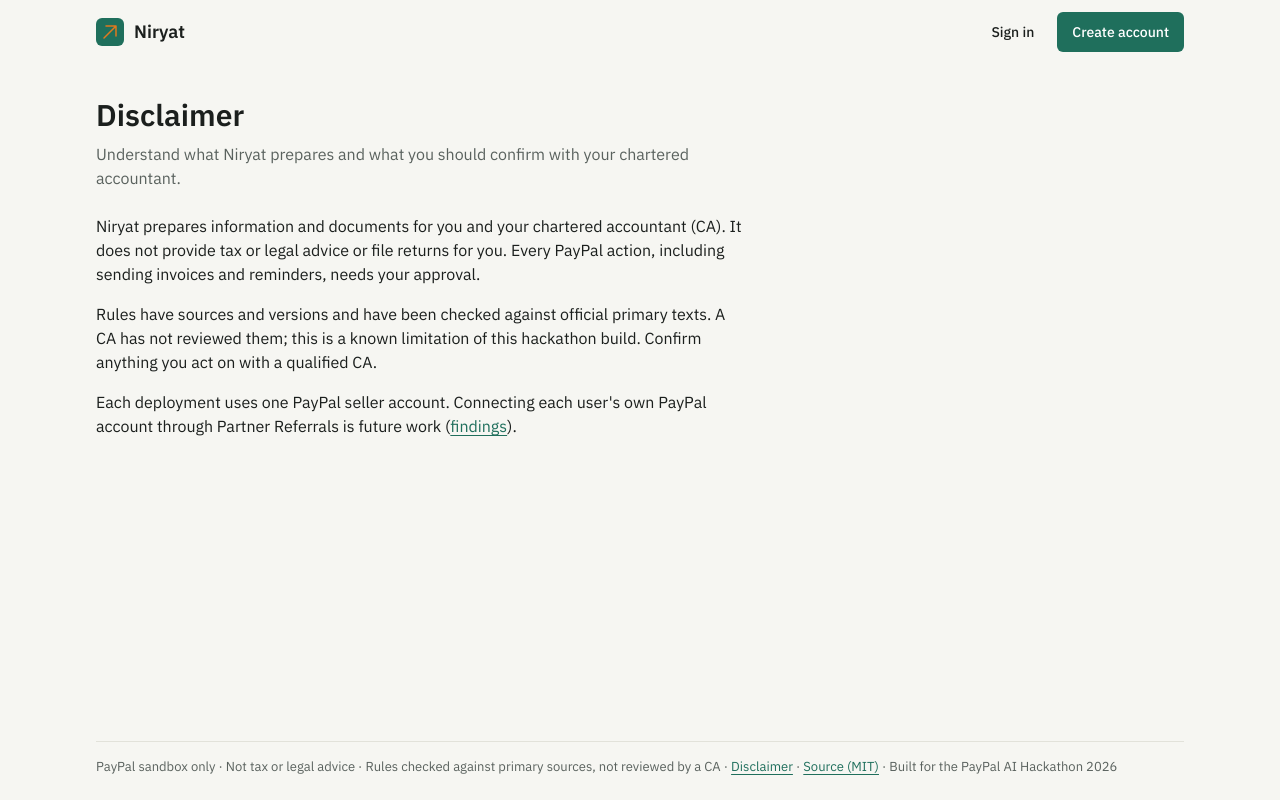
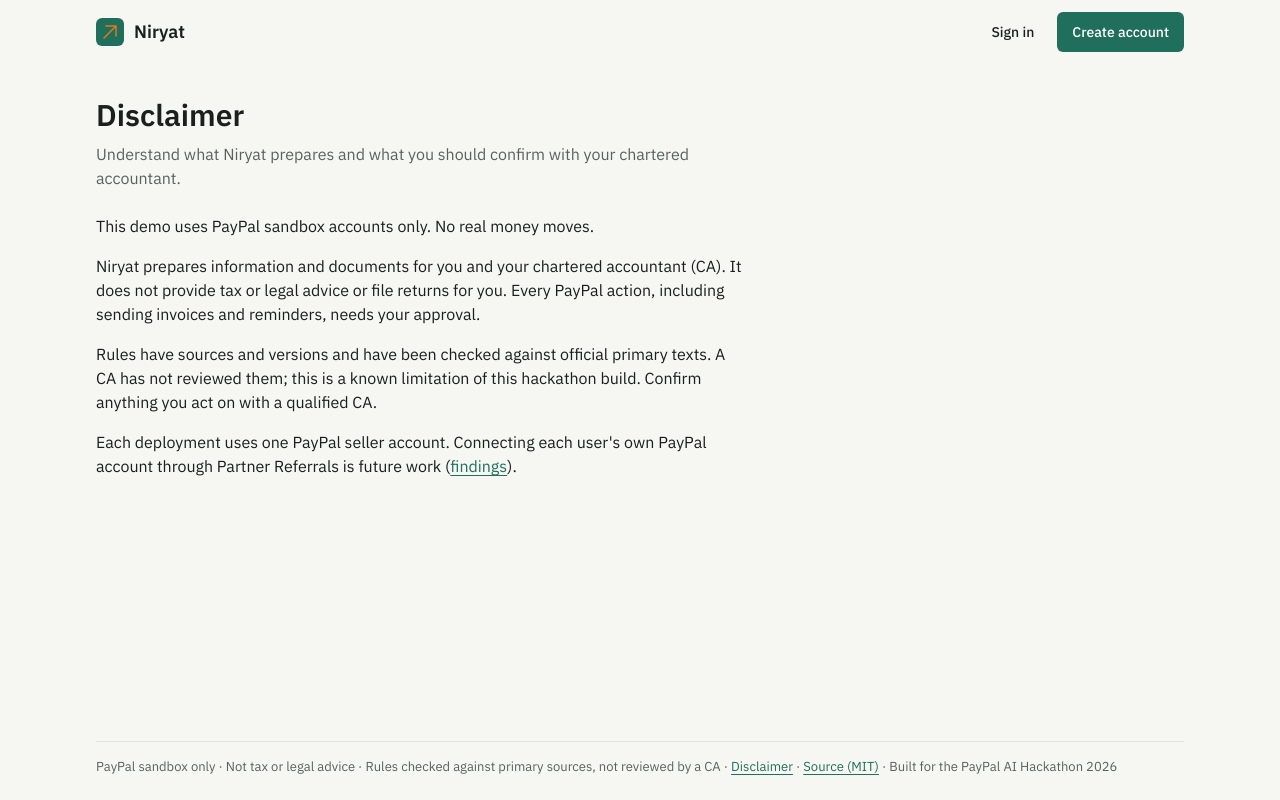
Before and after one commit to Jaisheesh-2006/Niryat, a Next.js app in the folder apps/web/: page /disclaimer in a window 1280 px wide. Built offline with nearby package versions, Linux system fonts and the light colour scheme.

Commit message:
feat: G1 adds the exact sandbox-only statement to the public disclaimer and PLAN §23. It extends the existing test and documents the verification results.
Signed-off-by: Jaisheesh-2006 <jaicodes2006@gmail.com>

```diff
--- a/apps/web/src/app/(public)/disclaimer/page.tsx
+++ b/apps/web/src/app/(public)/disclaimer/page.tsx
@@ -9,6 +9,7 @@ export default function Disclaimer() {
         title="Disclaimer"
         description="Understand what Niryat prepares and what you should confirm with your chartered accountant."
       />
+      <p>This demo uses PayPal sandbox accounts only. No real money moves.</p>
       <p>
         Niryat prepares information and documents for you and your chartered accountant (CA). It
         does not provide tax or legal advice or file returns for you. Every PayPal action, including
```
Also changed, not shown: 3 other files (tests, documents, lock files or other folders).
